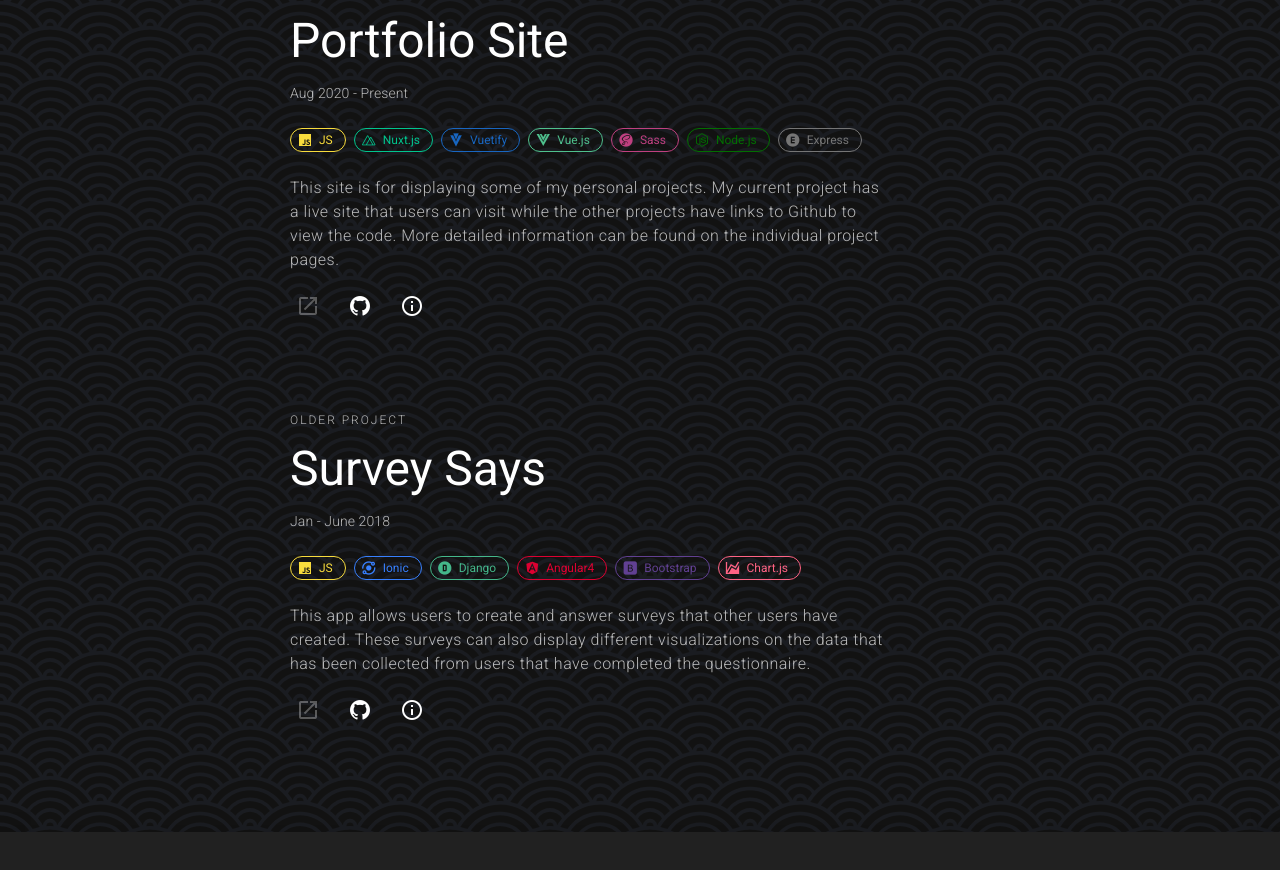
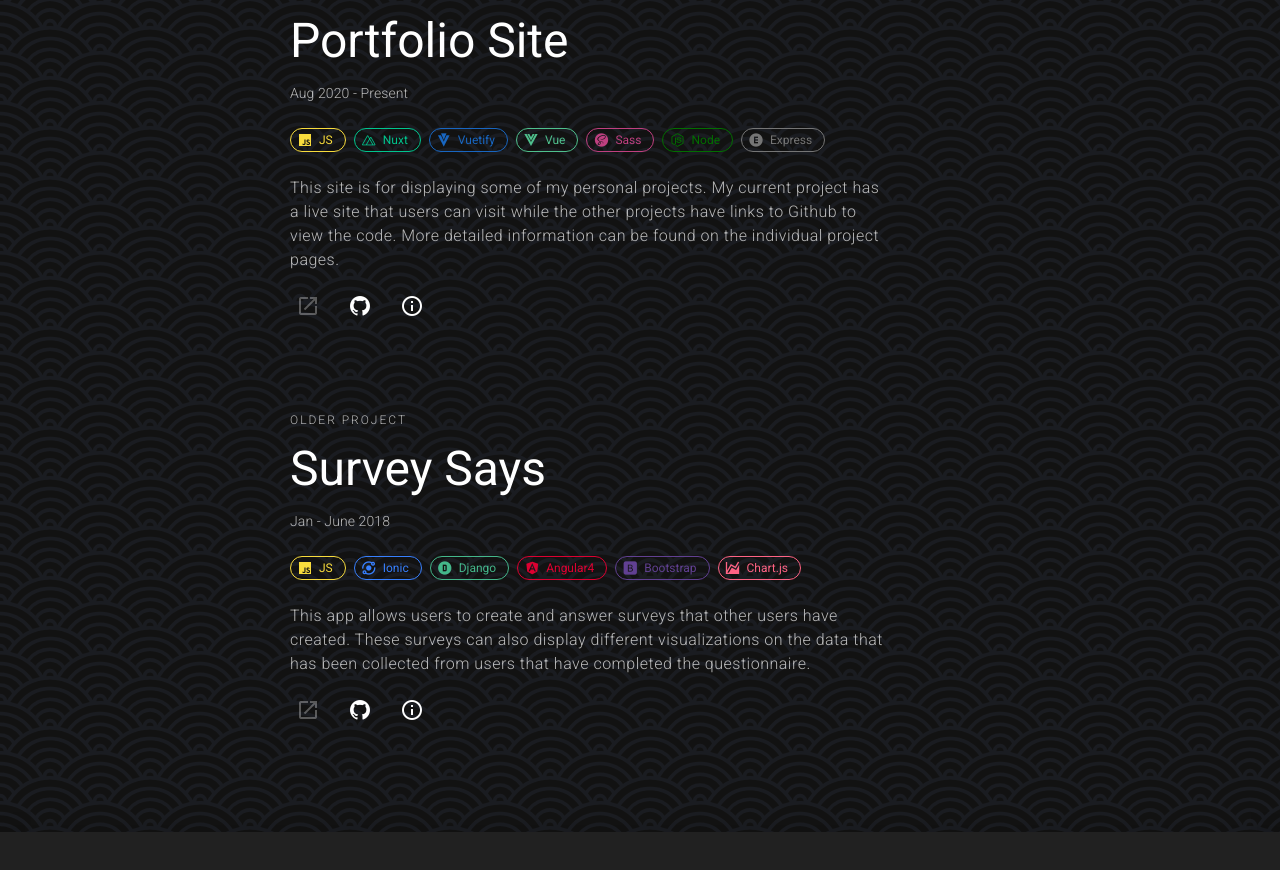
Before and after one commit to ahuff1315/anastasia-huff, a Nuxt app: page / in a window 1280 px wide. Shown: the part 1024-1894 px from the top of the page. Built offline with nearby package versions, Linux system fonts and the light colour scheme.

Commit message:
add tech-chips component to portfolio project

```diff
--- a/components/other-projects.vue
+++ b/components/other-projects.vue
@@ -11,48 +11,7 @@
         Aug 2020 - Present
       </p>
       <div class="pb-4">
-        <v-chip class="ma-2 ml-0" small color="javascript" outlined>
-          <v-icon small left>
-            mdi-language-javascript
-          </v-icon>
-          JS
-        </v-chip>
-        <v-chip class="ma-2 ml-0" small color="nuxt" outlined>
-          <v-icon small left>
-            mdi-nuxt
-          </v-icon>
-          Nuxt.js
-        </v-chip>
-        <v-chip class="ma-2 ml-0" small color="vuetify" outlined>
-          <v-icon small left>
-            mdi-vuetify
-          </v-icon>
-          Vuetify
-        </v-chip>
-        <v-chip class="ma-2 ml-0" small color="vue" outlined>
-          <v-icon small left>
-            mdi-vuejs
-          </v-icon>
-          Vue.js
-        </v-chip>
-        <v-chip class="ma-2 ml-0" small color="sass" outlined>
-          <v-icon small left>
-            mdi-sass
-          </v-icon>
-          Sass
-        </v-chip>
-        <v-chip class="ma-2 ml-0" small color="node" outlined>
-          <v-icon small left>
-            mdi-nodejs
-          </v-icon>
-          Node.js
-        </v-chip>
-        <v-chip class="ma-2 ml-0" small color="express" outlined>
-          <v-icon small left>
-            mdi-alpha-e-circle
-          </v-icon>
-          Express
-        </v-chip>
+        <tech-chips :technologies="portfolioTech" />
       </div>
       <p class="text-body-1 font-weight-light text--secondary">
         This site is for displaying some of my personal projects. My current
@@ -184,11 +143,26 @@
 </template>
 
 <script>
+import techChips from '@/components/tech-chips.vue';
+
 export default {
   data() {
-    return {};
+    return {
+      portfolioTech: [
+        'JS',
+        'Nuxt',
+        'Vuetify',
+        'Vue',
+        'Sass',
+        'Node',
+        'Express',
+      ],
+      surveyTech: [],
+    };
   },
-  components: {},
+  components: {
+    techChips,
+  },
   methods: {},
 };
 </script>
```
